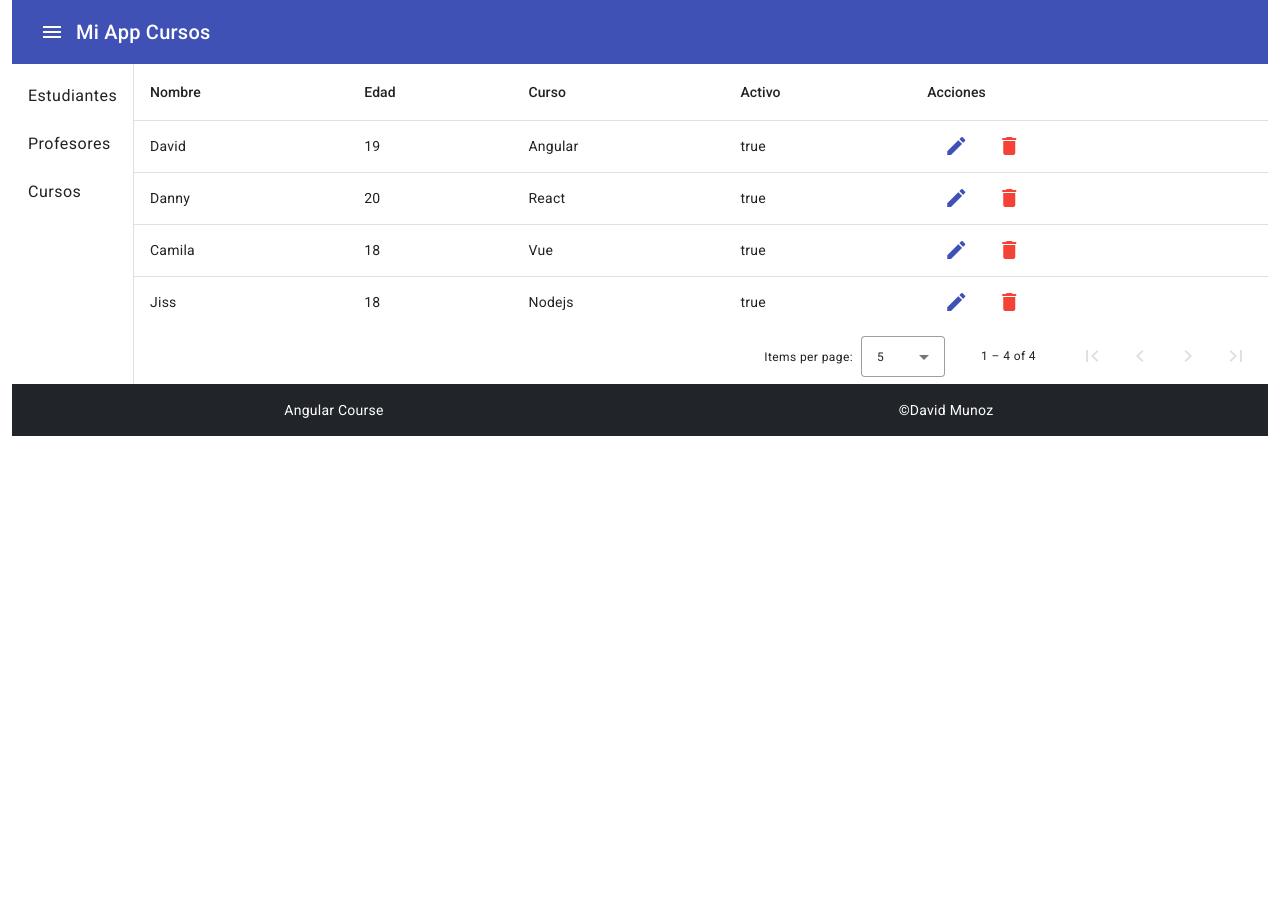
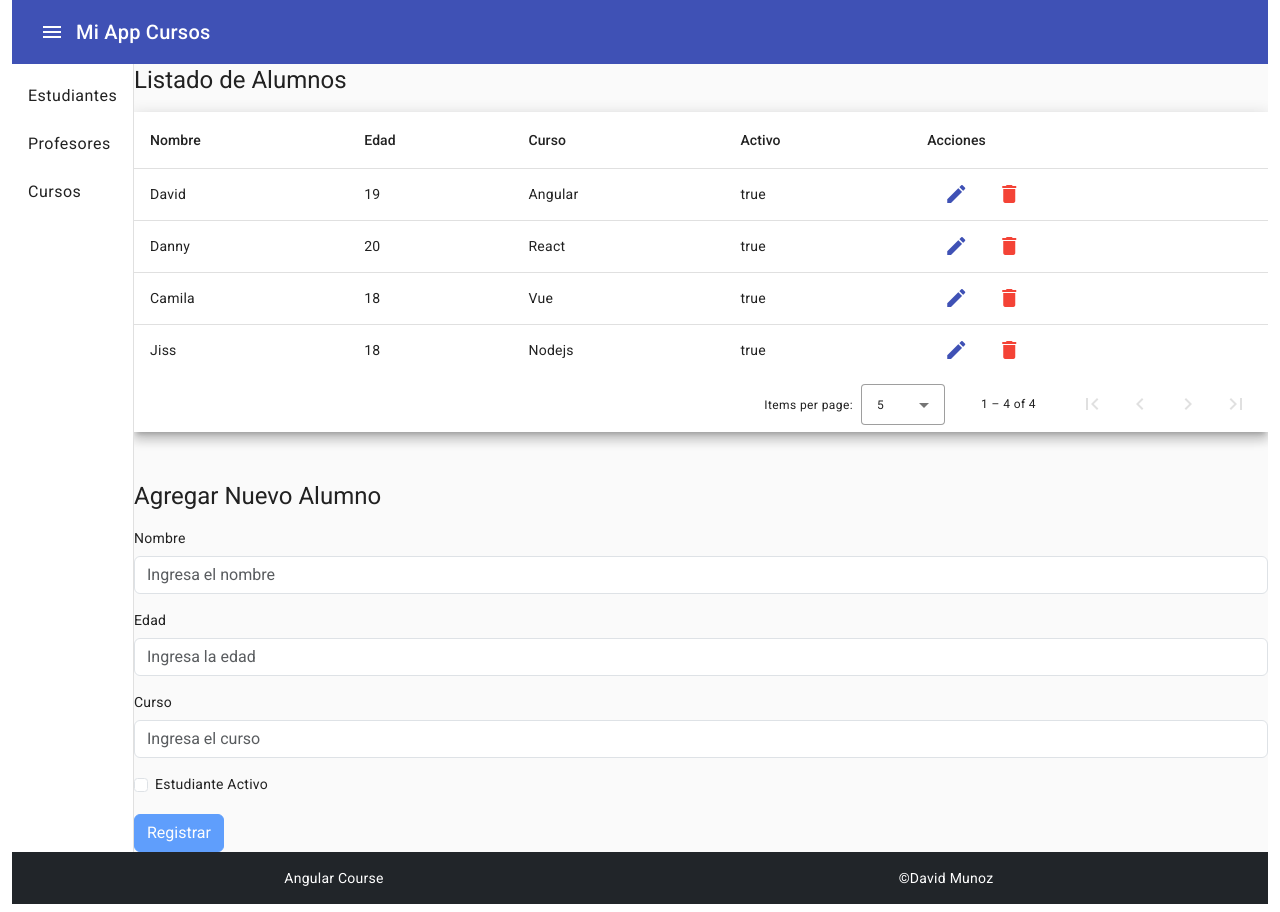
Before and after one commit to dafemu/Angular-ProyectoFinal, an Angular app: page / in a window 1280 px wide. Before the commit the page ends 800 px from the top, so only its background shows below. Built offline with nearby package versions, Linux system fonts and the light colour scheme.

Commit message:
logic to add new alunmno

```diff
--- a/src/app/componentes/agregar-alumno/agregar-alumno.component.html
+++ b/src/app/componentes/agregar-alumno/agregar-alumno.component.html
@@ -1,4 +1,4 @@
-<form [formGroup]="formAgregarEstudiante" (ngSubmit)="agregarEstudianteNota()">
+<form [formGroup]="formAgregarEstudiante" (ngSubmit)="agregarEstudiante()">
   <div class="mb-3">
     <label for="nombreEstudiante" class="form-label">Nombre</label>
     <input type="text"
@@ -46,5 +46,5 @@
     <label class="form-check-label" for="estudianteActivo">Estudiante Activo</label>
   </div>
 
-  <button type="submit" class="btn btn-primary">Registrar</button>
+  <button type="submit" class="btn btn-primary" [disabled]="formAgregarEstudiante.invalid">Registrar</button>
 </form>
--- a/src/app/componentes/agregar-alumno/agregar-alumno.component.ts
+++ b/src/app/componentes/agregar-alumno/agregar-alumno.component.ts
@@ -1,5 +1,6 @@
-import { Component } from '@angular/core';
+import { Component, EventEmitter, Output } from '@angular/core';
 import { FormControl, FormGroup, Validators } from '@angular/forms';
+import { Estudiante } from 'src/app/interfaces/estudiante';
 
 @Component({
   selector: 'app-agregar-alumno',
@@ -8,6 +9,7 @@ import { FormControl, FormGroup, Validators } from '@angular/forms';
 })
 export class AgregarAlumnoComponent {
   formAgregarEstudiante: FormGroup;
+  @Output()onNuevoEstudiante: EventEmitter<Estudiante> = new EventEmitter<Estudiante>;
 
   constructor(){
     let soloLetrasRegex:string = '^[a-zA-Z ]*$';
@@ -20,7 +22,14 @@ export class AgregarAlumnoComponent {
     this.formAgregarEstudiante = new FormGroup(controles);
   }
 
-  agregarEstudianteNota(){
+  agregarEstudiante(){
     console.log(this.formAgregarEstudiante);
+    console.log(this.formAgregarEstudiante.value);
+    if(this.formAgregarEstudiante.status === "VALID"){
+      console.log('entro al if');
+      this.onNuevoEstudiante.emit(this.formAgregarEstudiante.value);
+      alert("Alumno agregado correctamente");
+      this.formAgregarEstudiante.reset();
+    }
   }
 }
--- a/src/app/componentes/content/content.component.html
+++ b/src/app/componentes/content/content.component.html
@@ -1 +1,9 @@
-<app-listado-alumnos></app-listado-alumnos>
+<div class="row">
+  <h1>Listado de Alumnos</h1>
+  <app-listado-alumnos [arrayEstudiantes]="estudiantes"></app-listado-alumnos>
+</div>
+
+<div class="row mt-5">
+  <h1>Agregar Nuevo Alumno</h1>
+  <app-agregar-alumno (onNuevoEstudiante)="agregarNuevoEstudiante($event)"></app-agregar-alumno>
+</div>
--- a/src/app/componentes/content/content.component.ts
+++ b/src/app/componentes/content/content.component.ts
@@ -1,4 +1,5 @@
 import { Component } from '@angular/core';
+import { Estudiante } from 'src/app/interfaces/estudiante';
 
 @Component({
   selector: 'app-content',
@@ -6,5 +7,18 @@ import { Component } from '@angular/core';
   styleUrls: ['./content.component.css']
 })
 export class ContentComponent {
+  estudiantes: Array<any> = [
+    { "nombre": 'David', 'edad': 19, "curso": 'Angular', "activo": true },
+    { "nombre": "Danny", "edad": 20, "curso": 'React', "activo": true },
+    { "nombre": "Camila", "edad": 18, "curso": 'Vue', "activo": true },
+    { "nombre": "Jiss", "edad": 18, "curso": 'Nodejs', "activo": true }
+  ];
+  constructor(){
+    console.log(this.estudiantes);
+  }
 
+  agregarNuevoEstudiante(event:any){
+    console.log("EVENTO: ", event);
+    this.estudiantes.push(event);
+  }
 }
--- a/src/app/componentes/listado-alumnos/listado-alumnos.component.ts
+++ b/src/app/componentes/listado-alumnos/listado-alumnos.component.ts
@@ -1,4 +1,4 @@
-import { Component, ViewChild, AfterViewInit } from '@angular/core';
+import { Component, ViewChild, AfterViewInit, Input, OnInit } from '@angular/core';
 import { Estudiante } from 'src/app/interfaces/estudiante';
 import {MatPaginator} from '@angular/material/paginator';
 import {MatTableDataSource} from '@angular/material/table';
@@ -8,16 +8,11 @@ import {MatTableDataSource} from '@angular/material/table';
   templateUrl: './listado-alumnos.component.html',
   styleUrls: ['./listado-alumnos.component.css']
 })
-export class ListadoAlumnosComponent implements  AfterViewInit{
+export class ListadoAlumnosComponent implements  AfterViewInit, OnInit{
 
-  estudiantes: Array<Estudiante> = [
-    { "nombre": 'David', 'edad': 19, "curso": 'Angular', "activo": true },
-    { "nombre": "Danny", "edad": 20, "curso": 'React', "activo": true },
-    { "nombre": "Camila", "edad": 18, "curso": 'Vue', "activo": true },
-    { "nombre": "Jiss", "edad": 18, "curso": 'Nodejs', "activo": true }
-  ];
+  @Input()arrayEstudiantes!: Array<Estudiante>;
 
-  dataSource = new MatTableDataSource<Estudiante>(this.estudiantes);
+  dataSource!: MatTableDataSource<Estudiante>;
   displayedColumns: string[] = ['nombre', 'edad', 'curso', 'activo', 'acciones'];
   @ViewChild(MatPaginator) paginator!: MatPaginator;
 
@@ -26,4 +21,8 @@ export class ListadoAlumnosComponent implements  AfterViewInit{
   ngAfterViewInit() {
     this.dataSource.paginator = this.paginator;
   }
+
+  ngOnInit(): void {
+    this.dataSource = new MatTableDataSource<Estudiante>(this.arrayEstudiantes);
+  }
 }
```
